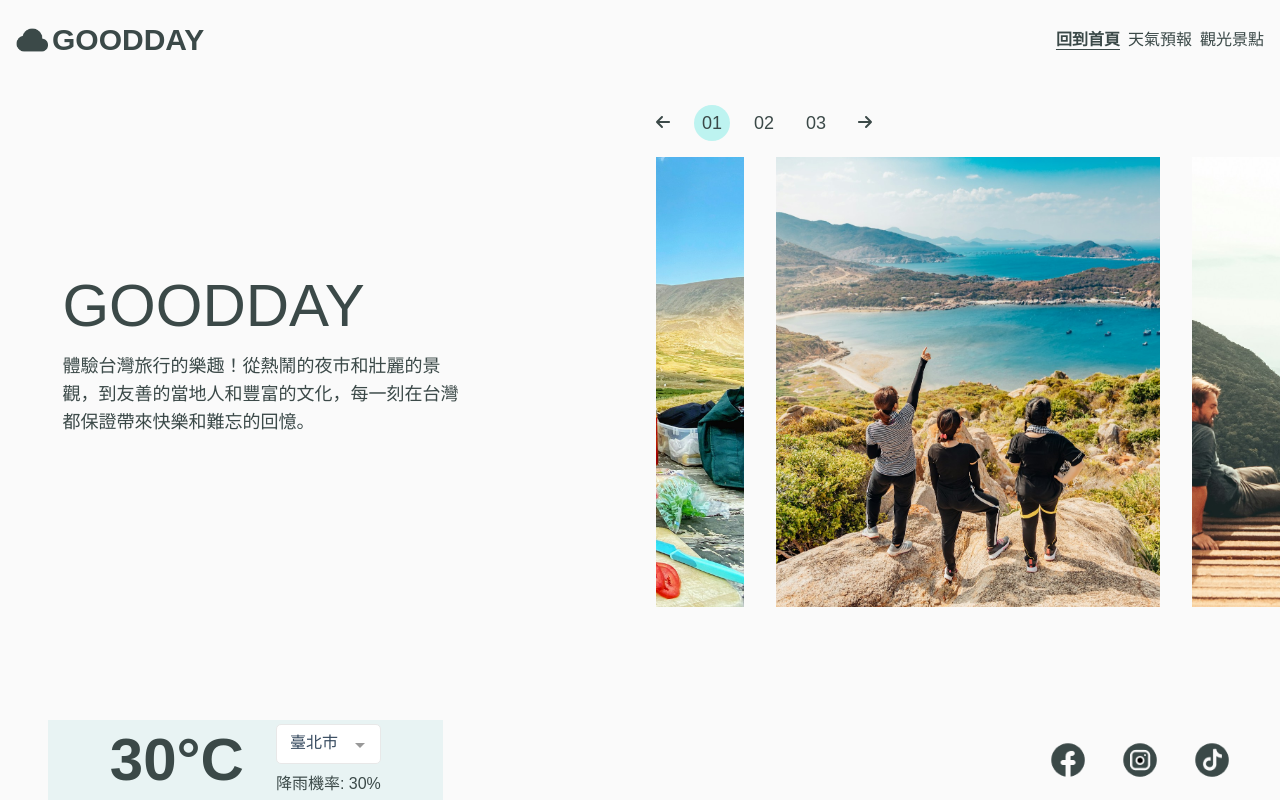
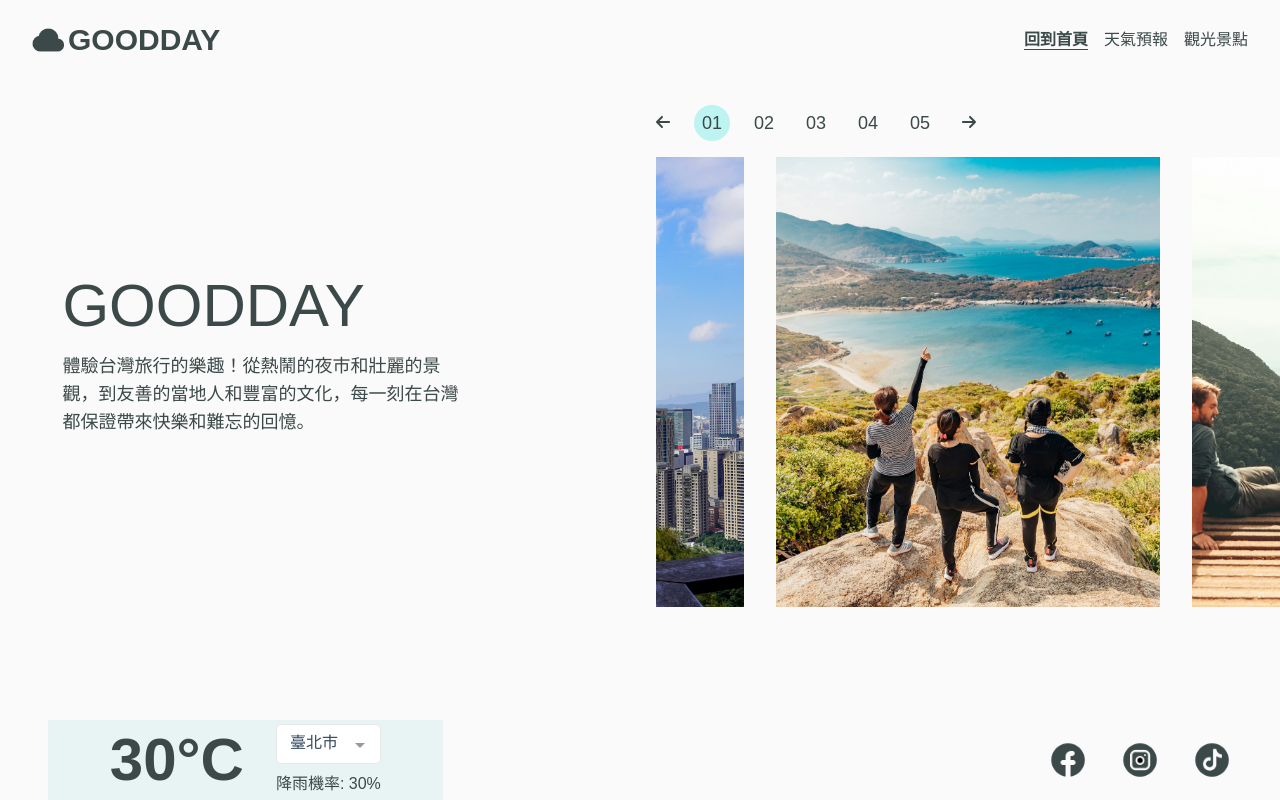
Before and after one commit to tonia83731/goodday-frontend, a Vue app: page / in a window 1280 px wide. Built offline with nearby package versions, Linux system fonts and the light colour scheme.

Commit message:
feat: adjust home hero

```diff
--- a/src/components/TheHeader.vue
+++ b/src/components/TheHeader.vue
@@ -27,7 +27,7 @@ export default {
 
 <template>
   <header
-    class="bg-light fixed top-0 left-0 z-[888] h-[60px] leading-[60px] md:h-20 md:leading-[80px] px-4 w-full"
+    class="bg-light fixed top-0 left-0 z-[888] h-[60px] leading-[60px] md:h-20 md:leading-[80px] px-8 w-full"
   >
     <div class="flex justify-between items-center w-full h-full">
       <RouterLink to="/">
@@ -43,7 +43,7 @@ export default {
         <font-awesome-icon :icon="['fas', 'xmark']" />
       </button>
       <div class="hidden md:flex md:items-center md:gap-8 md:font-medium">
-        <nav class="flex gap-2">
+        <nav class="flex gap-4">
           <RouterLink
             to="/"
             :class="currentPath === '/' && 'font-extrabold underline underline-offset-4'"
--- a/src/views/HomeView.vue
+++ b/src/views/HomeView.vue
@@ -4,6 +4,8 @@ import { Carousel, Slide, Pagination, Navigation } from 'vue3-carousel'
 import hero_1 from '../assets/images/home_hero/hero_1.jpg'
 import hero_2 from '../assets/images/home_hero/hero_2.jpg'
 import hero_3 from '../assets/images/home_hero/hero_3.jpg'
+import hero_4 from '../assets/images/home_hero/hero_4.jpg'
+import hero_5 from '../assets/images/home_hero/hero_5.jpg'
 import { taiwanCitiesZH } from '../data/twCity'
 import { getWeatherData } from '../data/weatherData'
 import dayjs from 'dayjs'
@@ -36,6 +38,14 @@ export default {
         {
           id: 'hero_3',
           img: hero_3
+        },
+        {
+          id: 'hero_4',
+          img: hero_4
+        },
+        {
+          id: 'hero_5',
+          img: hero_5
         }
       ]
     }
@@ -150,7 +160,7 @@ export default {
             <button
               class="w-9 h-9 flex justify-center items-center rounded-full"
               :class="currSlides === num - 1 ? 'bg-sky-2' : ''"
-              v-for="num in 3"
+              v-for="num in 5"
               :key="num"
               @click="slideTo(num)"
             >
```
Also changed, not shown: src/assets/images/home_hero/hero_4.jpg (added), src/assets/images/home_hero/hero_5.jpg (added).
